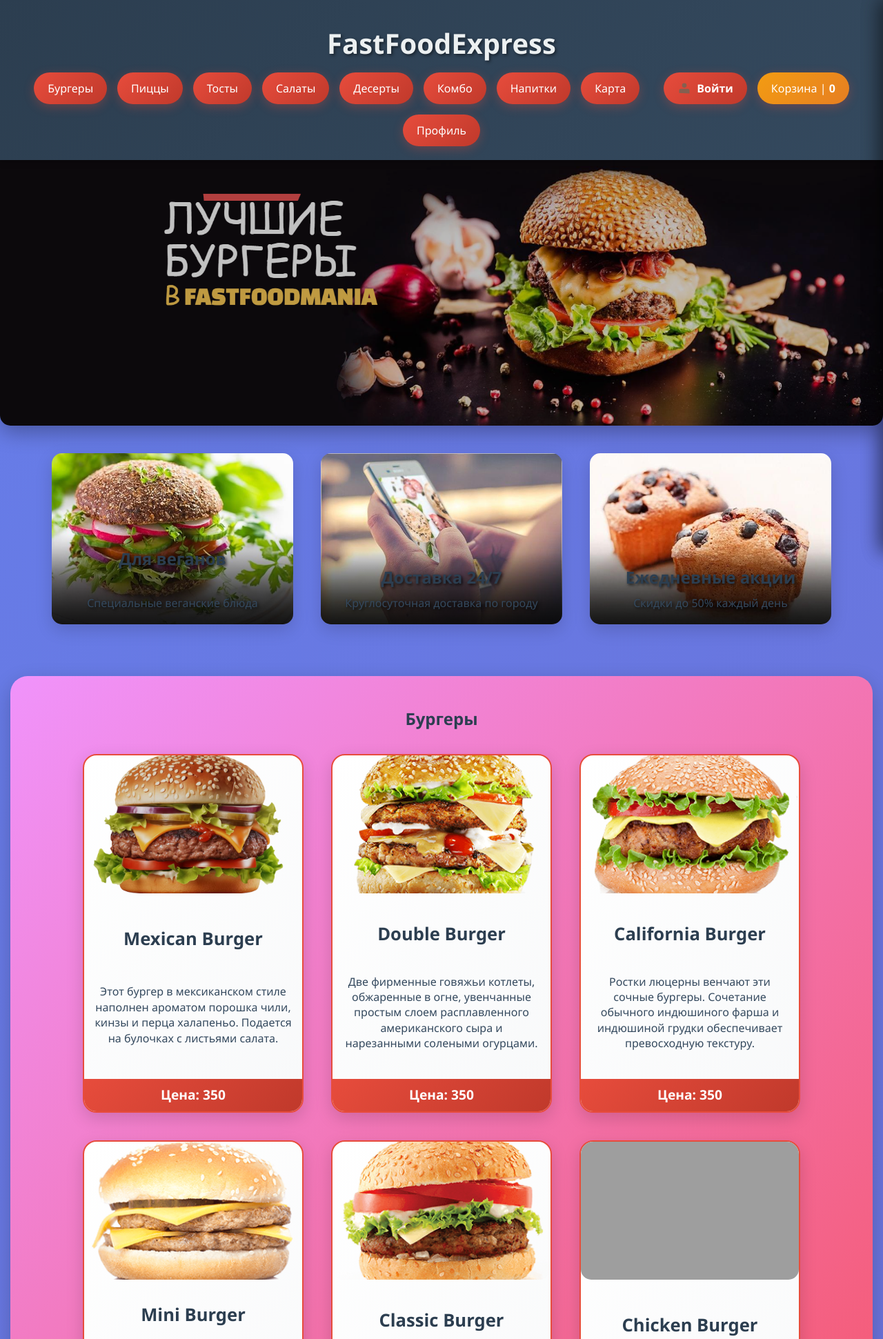
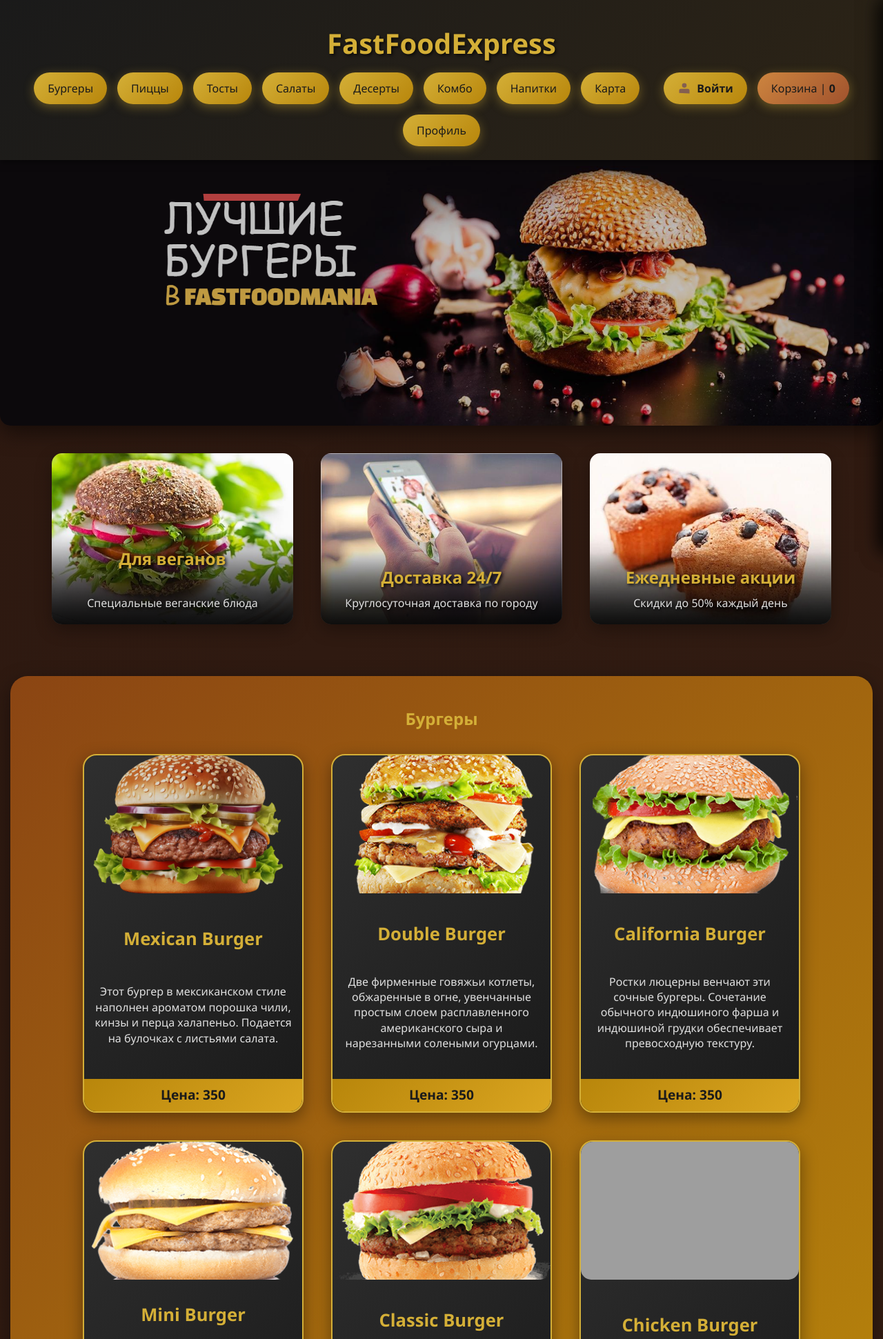
Before and after one commit to ISTERQ/FastFoodMania.github.io, a PHP site: page / in a window 1280 px wide. Shown: the top 1941 px of the page at 69% size. Run offline with PHP 8.4, Linux system fonts and the light colour scheme; grey boxes are pictures that could not be loaded.

Commit message:
Update styles.css

```diff
--- a/public/styles.css
+++ b/public/styles.css
@@ -8,7 +8,7 @@ body {
   font-family: 'Segoe UI', Tahoma, Geneva, Verdana, sans-serif;
   margin: 0;
   padding: 0;
-  background: linear-gradient(135deg, #667eea 0%, #764ba2 100%);
+  background: linear-gradient(135deg, #2c1810 0%, #4a2c1a 100%);
   display: flex;
   flex-direction: column;
   align-items: center;
@@ -16,7 +16,7 @@ body {
   min-height: 100vh;
 }
 header {
-  background: linear-gradient(135deg, #2c3e50 0%, #34495e 100%);
+  background: linear-gradient(135deg, #1a1a1a 0%, #2d2416 100%);
   width: 100%;
   padding: 20px;
   text-align: center;
@@ -24,14 +24,14 @@ header {
   top: 0;
   left: 0;
   z-index: 1000;
-  box-shadow: 0 2px 10px rgba(0,0,0,0.3);
+  box-shadow: 0 2px 10px rgba(0,0,0,0.5);
 }
 
 .logo h1 {
-  color: #ecf0f1;
+  color: #d4af37;
   font-size: 2.5rem;
   font-weight: bold;
-  text-shadow: 2px 2px 4px rgba(0,0,0,0.5);
+  text-shadow: 2px 2px 4px rgba(0,0,0,0.7);
 }
 
 .menu-item {
@@ -54,7 +54,7 @@ header {
   flex: 1;
   max-width: 350px;
   min-width: 280px;
-  box-shadow: 0 8px 25px rgba(0,0,0,0.15);
+  box-shadow: 0 8px 25px rgba(0,0,0,0.3);
 }
 
 .promo-card img {
@@ -72,11 +72,11 @@ header {
   bottom: 0;
   left: 50%;
   transform: translate(-50%, 0);
-  color: white;
-  text-shadow: 2px 2px 4px rgba(0, 0, 0, 0.8);
+  color: #d4af37;
+  text-shadow: 2px 2px 4px rgba(0, 0, 0, 0.9);
   font-size: 1.2rem;
   padding: 20px;
-  background: linear-gradient(transparent, rgba(0,0,0,0.7));
+  background: linear-gradient(transparent, rgba(0,0,0,0.8));
   width: 100%;
   text-align: center;
 }
@@ -103,12 +103,12 @@ header {
 }
 
 .menu-item {
-  background: linear-gradient(135deg, #f093fb 0%, #f5576c 100%);
+  background: linear-gradient(135deg, #8b4513 0%, #b8860b 100%);
   border: none;
   border-radius: 25px;
   margin: 15px;
   padding: 30px;
-  box-shadow: 0 10px 30px rgba(0, 0, 0, 0.2);
+  box-shadow: 0 10px 30px rgba(0, 0, 0, 0.4);
   transition: transform 0.3s ease;
 }
 
@@ -141,14 +141,14 @@ header {
 h1,h2, h3, h4, h5, h6 {
   margin: 15px 0;
   text-align: center;
-  color: #2c3e50;
+  color: #d4af37;
 }
 
 .menu-card {
-  background: linear-gradient(135deg, #ffffff 0%, #f8f9fa 100%);
-  border: 2px solid #e74c3c;
+  background: linear-gradient(135deg, #2f2f2f 0%, #1a1a1a 100%);
+  border: 2px solid #d4af37;
   border-radius: 20px;
-  box-shadow: 0 8px 25px rgba(0, 0, 0, 0.15);
+  box-shadow: 0 8px 25px rgba(0, 0, 0, 0.4);
   width: 320px;
   margin: 20px;
   overflow: hidden;
@@ -173,20 +173,20 @@ h1,h2, h3, h4, h5, h6 {
 .menu-card h4 {
   margin: 15px;
   font-size: 1.6em;
-  color: #2c3e50;
+  color: #d4af37;
   font-weight: bold;
 }
 
 .menu-card p {
   margin: 0 15px 15px 15px;
   font-size: 1em;
-  color: #34495e;
+  color: #e0e0e0;
   line-height: 1.4;
 }
 
 .price {
-  background: linear-gradient(135deg, #e74c3c 0%, #c0392b 100%);
-  color: white !important;
+  background: linear-gradient(135deg, #b8860b 0%, #daa520 100%);
+  color: #1a1a1a !important;
   font-weight: bold !important;
   font-size: 1.2em !important;
   padding: 10px !important;
@@ -219,7 +219,7 @@ img {
   margin: 50px auto auto;
   border-radius: 15px;
   overflow: hidden;
-  box-shadow: 0 10px 30px rgba(0,0,0,0.3);
+  box-shadow: 0 10px 30px rgba(0,0,0,0.5);
 }
 
 .nav-buttons {
@@ -239,19 +239,19 @@ img {
 
 .nav-button {
   text-decoration: none;
-  color: #fff;
+  color: #1a1a1a;
   padding: 12px 20px;
-  background: linear-gradient(135deg, #e74c3c 0%, #c0392b 100%);
+  background: linear-gradient(135deg, #d4af37 0%, #b8860b 100%);
   border-radius: 25px;
   transition: all 0.3s ease;
   font-weight: 500;
-  box-shadow: 0 4px 15px rgba(231, 76, 60, 0.3);
+  box-shadow: 0 4px 15px rgba(212, 175, 55, 0.4);
 }
 
 .nav-button:hover {
-  background: linear-gradient(135deg, #c0392b 0%, #a93226 100%);
+  background: linear-gradient(135deg, #ffd700 0%, #daa520 100%);
   transform: translateY(-2px);
-  box-shadow: 0 6px 20px rgba(231, 76, 60, 0.4);
+  box-shadow: 0 6px 20px rgba(212, 175, 55, 0.6);
 }
 
 .nav-buttons a {
@@ -436,30 +440,30 @@ button {
 }
 
 button:hover {
-  background: linear-gradient(135deg, #c0392b 0%, #a93226 100%);
+  background: linear-gradient(135deg, #ffd700 0%, #daa520 100%);
   transform: translateY(-2px);
-  box-shadow: 0 5px 15px rgba(231, 76, 60, 0.3);
+  box-shadow: 0 5px 15px rgba(212, 175, 55, 0.4);
 }
 
 h2 {
   text-align: center;
   margin-bottom: 25px;
-  color: #2c3e50;
+  color: #d4af37;
 }
 
 p {
   text-align: center;
-  color: #34495e;
+  color: #e0e0e0;
 }
 
 a {
-  color: #e74c3c;
+  color: #d4af37;
   text-decoration: none;
   font-weight: bold;
 }
 
 a:hover {
-  color: #c0392b;
+  color: #ffd700;
 }
 
 .modal-overlay {
@@ -619,15 +624,15 @@ a:hover {
 }
 
 #checkoutButton:hover {
-  background: linear-gradient(135deg, #229954 0%, #1e8449 100%);
+  background: linear-gradient(135deg, #32cd32 0%, #228b22 100%);
   transform: translateY(-2px);
 }
 
 .nav-button#cartButton {
-  background: linear-gradient(135deg, #f39c12 0%, #e67e22 100%);
+  background: linear-gradient(135deg, #cd853f 0%, #a0522d 100%);
   border-radius: 25px;
   padding: 12px 20px;
-  color: white;
+  color: #1a1a1a;
   text-decoration: none;
   position: relative;
   overflow: hidden;
```
Also changed, not shown: other parts of public/styles.css (+91 -86 lines).
